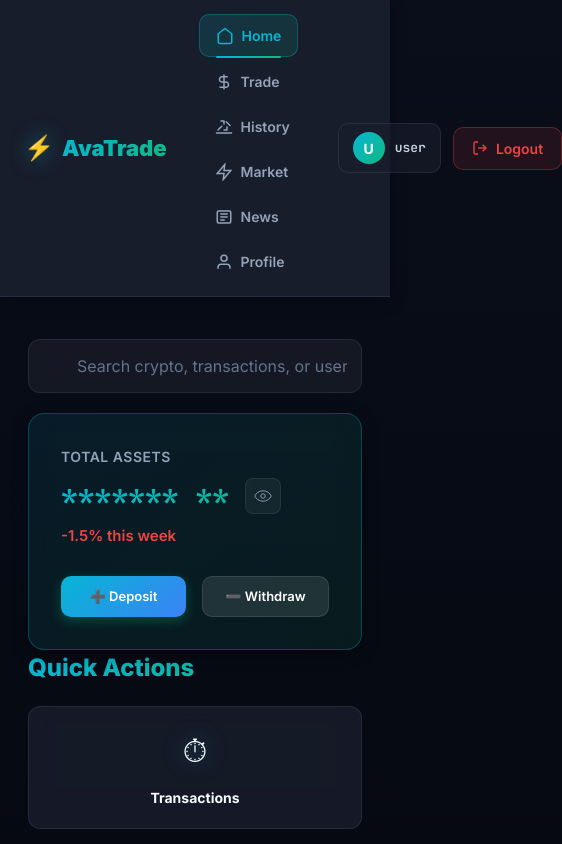
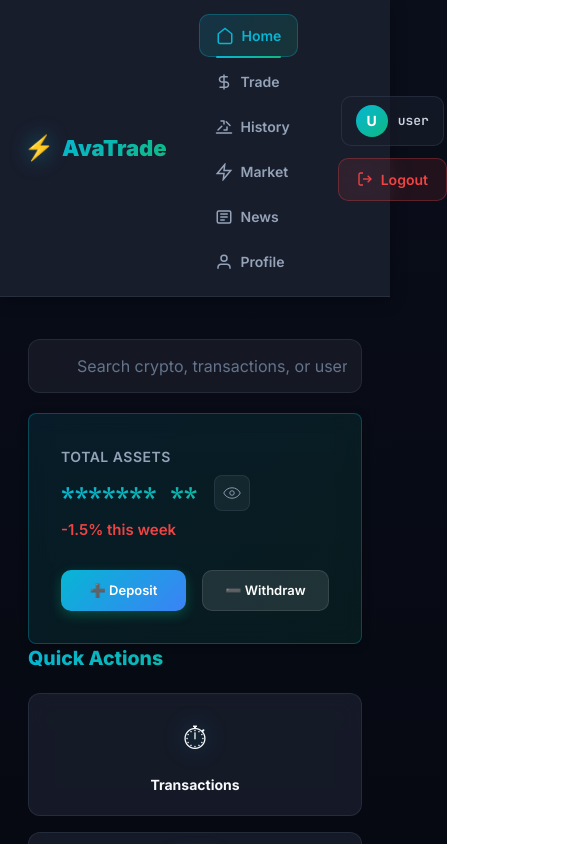
Before and after one commit to blen-az/investFX, a React (Create React App) app: page /home in a window 390 px wide. Shown: the top 844 px of the page, 562 px wide, since content can reach past the window. Built offline with nearby package versions, Linux system fonts and the light colour scheme; no server answers; the database is empty; sample sign-in values are in the browser's storage.

Commit message:
Add comprehensive mobile responsive CSS

```diff
--- a/src/index.css
+++ b/src/index.css
@@ -9,24 +9,36 @@
 /* CSS Custom Properties - Design Tokens */
 :root {
   /* Color Palette - Deep Space Theme */
-  --color-bg-primary: #0a0e1a;        /* Deep space black */
-  --color-bg-secondary: #1a1f2e;      /* Charcoal gray */
-  --color-bg-tertiary: #252b3d;       /* Lighter charcoal */
+  --color-bg-primary: #0a0e1a;
+  /* Deep space black */
+  --color-bg-secondary: #1a1f2e;
+  /* Charcoal gray */
+  --color-bg-tertiary: #252b3d;
+  /* Lighter charcoal */
 
   /* Accent Colors */
-  --color-accent-cyan: #06b6d4;       /* Electric cyan */
-  --color-accent-green: #10b981;      /* Neon green */
-  --color-accent-blue: #3b82f6;       /* Bright blue */
+  --color-accent-cyan: #06b6d4;
+  /* Electric cyan */
+  --color-accent-green: #10b981;
+  /* Neon green */
+  --color-accent-blue: #3b82f6;
+  /* Bright blue */
 
   /* Semantic Colors */
-  --color-positive: #10b981;          /* Green for gains */
-  --color-negative: #ef4444;          /* Red for losses */
-  --color-warning: #f59e0b;           /* Amber for warnings */
+  --color-positive: #10b981;
+  /* Green for gains */
+  --color-negative: #ef4444;
+  /* Red for losses */
+  --color-warning: #f59e0b;
+  /* Amber for warnings */
 
   /* Text Colors */
-  --color-text-primary: #f8fafc;      /* Almost white */
-  --color-text-secondary: #cbd5e1;    /* Light gray */
-  --color-text-muted: #64748b;        /* Muted gray */
+  --color-text-primary: #f8fafc;
+  /* Almost white */
+  --color-text-secondary: #cbd5e1;
+  /* Light gray */
+  --color-text-muted: #64748b;
+  /* Muted gray */
 
   /* Glass Morphism */
   --glass-bg: rgba(26, 31, 46, 0.8);
@@ -73,7 +85,9 @@
   padding: 0;
 }
 
-html, body, #root {
+html,
+body,
+#root {
   height: 100%;
   margin: 0;
   font-family: var(--font-primary);
@@ -257,6 +271,7 @@
     opacity: 0;
     transform: translateY(20px);
   }
+
   to {
     opacity: 1;
     transform: translateY(0);
@@ -268,6 +283,7 @@
     opacity: 0;
     transform: translateX(30px);
   }
+
   to {
     opacity: 1;
     transform: translateX(0);
@@ -275,9 +291,12 @@
 }
 
 @keyframes glow {
-  0%, 100% {
+
+  0%,
+  100% {
     box-shadow: 0 0 20px rgba(6, 182, 212, 0.3);
   }
+
   50% {
     box-shadow: 0 0 40px rgba(6, 182, 212, 0.6);
   }
@@ -287,15 +306,19 @@
   0% {
     background-position: -1000px 0;
   }
+
   100% {
     background-position: 1000px 0;
   }
 }
 
 @keyframes float {
-  0%, 100% {
+
+  0%,
+  100% {
     transform: translateY(0px);
   }
+
   50% {
     transform: translateY(-10px);
   }
@@ -368,6 +391,7 @@
 
 /* Respect reduced motion preference */
 @media (prefers-reduced-motion: reduce) {
+
   *,
   *::before,
   *::after {
@@ -529,3 +553,187 @@
   color: var(--color-accent-cyan);
   font-family: var(--font-mono);
 }
+
+/* ================================================
+   MOBILE RESPONSIVE STYLES
+   ================================================ */
+
+/* Tablets and below (768px) */
+@media (max-width: 768px) {
+
+  /* Base font size adjustment */
+  html {
+    font-size: 14px;
+  }
+
+  /* Reduce padding on glass cards */
+  .glass-card {
+    padding: 16px;
+    border-radius: var(--radius-md);
+  }
+
+  /* Adjust button sizes */
+  .btn-primary,
+  .btn-secondary,
+  .btn-success,
+  .btn-danger {
+    padding: 10px 20px;
+    font-size: 14px;
+  }
+
+  /* Smaller inputs */
+  .glass-input,
+  .field input {
+    padding: 10px 14px;
+    font-size: 14px;
+  }
+
+  /* Auth buttons */
+  .auth-btn {
+    padding: 6px 12px;
+    font-size: 13px;
+  }
+
+  /* Trade buttons */
+  .trade-btn {
+    padding: 12px;
+    font-size: 14px;
+  }
+
+  /* Reduce spacing */
+  :root {
+    --spacing-lg: 1rem;
+    --spacing-xl: 1.5rem;
+  }
+}
+
+/* Mobile phones (480px) */
+@media (max-width: 480px) {
+
+  /* Further reduce font size */
+  html {
+    font-size: 13px;
+  }
+
+  /* Tighter padding */
+  .glass-card {
+    padding: 12px;
+    border-radius: var(--radius-sm);
+  }
+
+  /* Stack buttons vertically */
+  .auth-section {
+    flex-direction: column;
+    gap: 8px;
+    width: 100%;
+  }
+
+  .auth-btn {
+    width: 100%;
+    text-align: center;
+  }
+
+  /* Full width buttons */
+  .btn-primary,
+  .btn-secondary,
+  .btn-success,
+  .btn-danger,
+  .trade-btn {
+    width: 100%;
+    padding: 12px;
+  }
+
+  /* Smaller inputs */
+  .glass-input,
+  .field input {
+    padding: 10px 12px;
+    font-size: 13px;
+  }
+
+  /* Reduce shadows for performance */
+  .glass-card {
+    box-shadow: var(--shadow-sm);
+  }
+
+  /* Disable hover effects on mobile */
+  .glass-card:hover,
+  .btn-primary:hover,
+  .btn-secondary:hover,
+  button:hover {
+    transform: none;
+  }
+
+  /* Reduce spacing */
+  :root {
+    --spacing-md: 0.75rem;
+    --spacing-lg: 1rem;
+    --spacing-xl: 1.25rem;
+  }
+}
+
+/* Small phones (360px) */
+@media (max-width: 360px) {
+  html {
+    font-size: 12px;
+  }
+
+  .glass-card {
+    padding: 10px;
+  }
+
+  .btn-primary,
+  .btn-secondary,
+  .btn-success,
+  .btn-danger,
+  .trade-btn,
+  .auth-btn {
+    padding: 10px;
+    font-size: 12px;
+  }
+
+  .glass-input,
+  .field input {
+    padding: 8px 10px;
+    font-size: 12px;
+  }
+}
+
+/* Landscape mode on phones */
+@media (max-height: 500px) and (orientation: landscape) {
+  .glass-card {
+    padding: 10px;
+  }
+
+  .btn-primary,
+  .btn-secondary,
+  .btn-success,
+  .btn-danger {
+    padding: 8px 16px;
+  }
+}
+
+/* Touch device optimizations */
+@media (hover: none) and (pointer: coarse) {
+
+  /* Larger tap targets */
+  button,
+  .auth-btn,
+  .trade-btn,
+  .tab {
+    min-height: 44px;
+    min-width: 44px;
+  }
+
+  /* Remove hover effects */
+  *:hover {
+    transform: none !important;
+  }
+
+  /* Disable animations for better performance */
+  .animate-fade-in,
+  .animate-slide-in,
+  .animate-glow,
+  .animate-float {
+    animation: none !important;
+  }
+}
```
